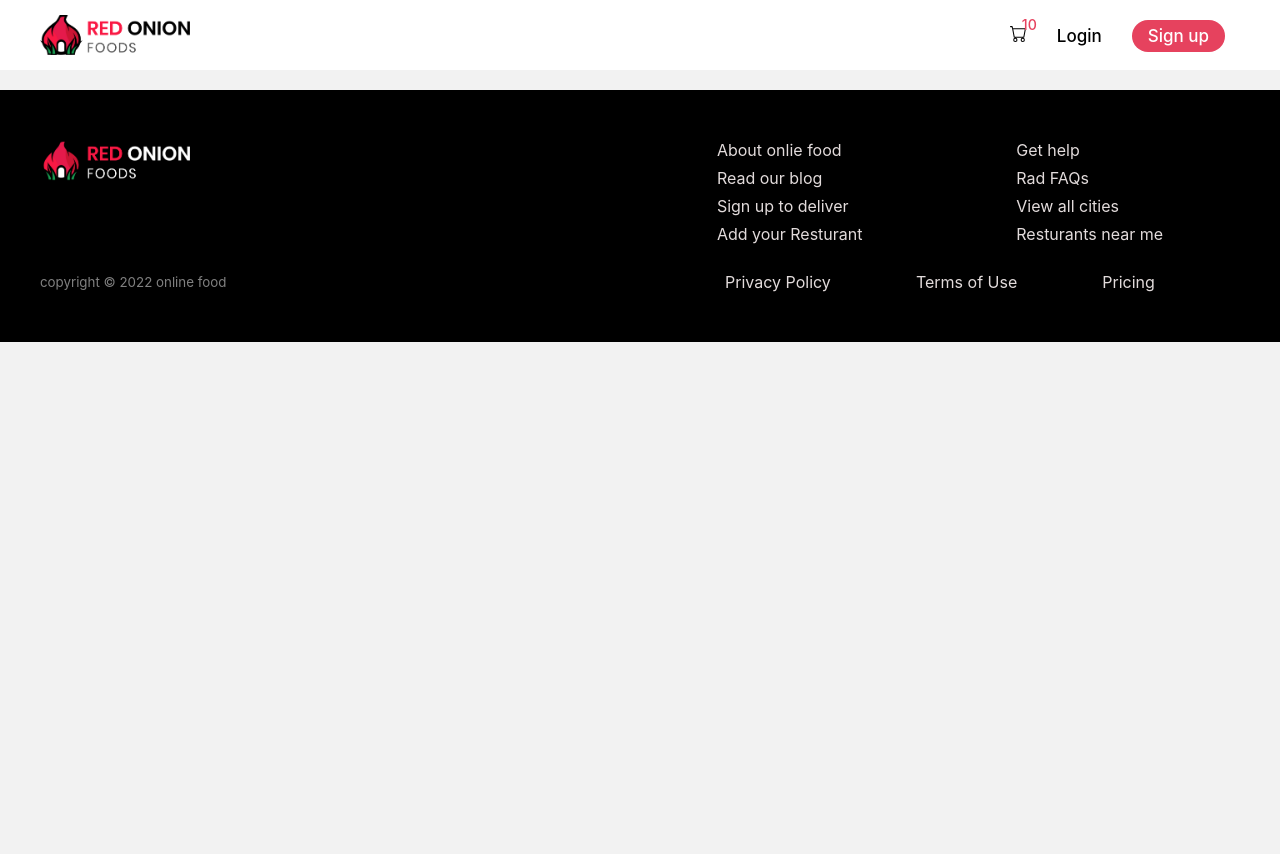
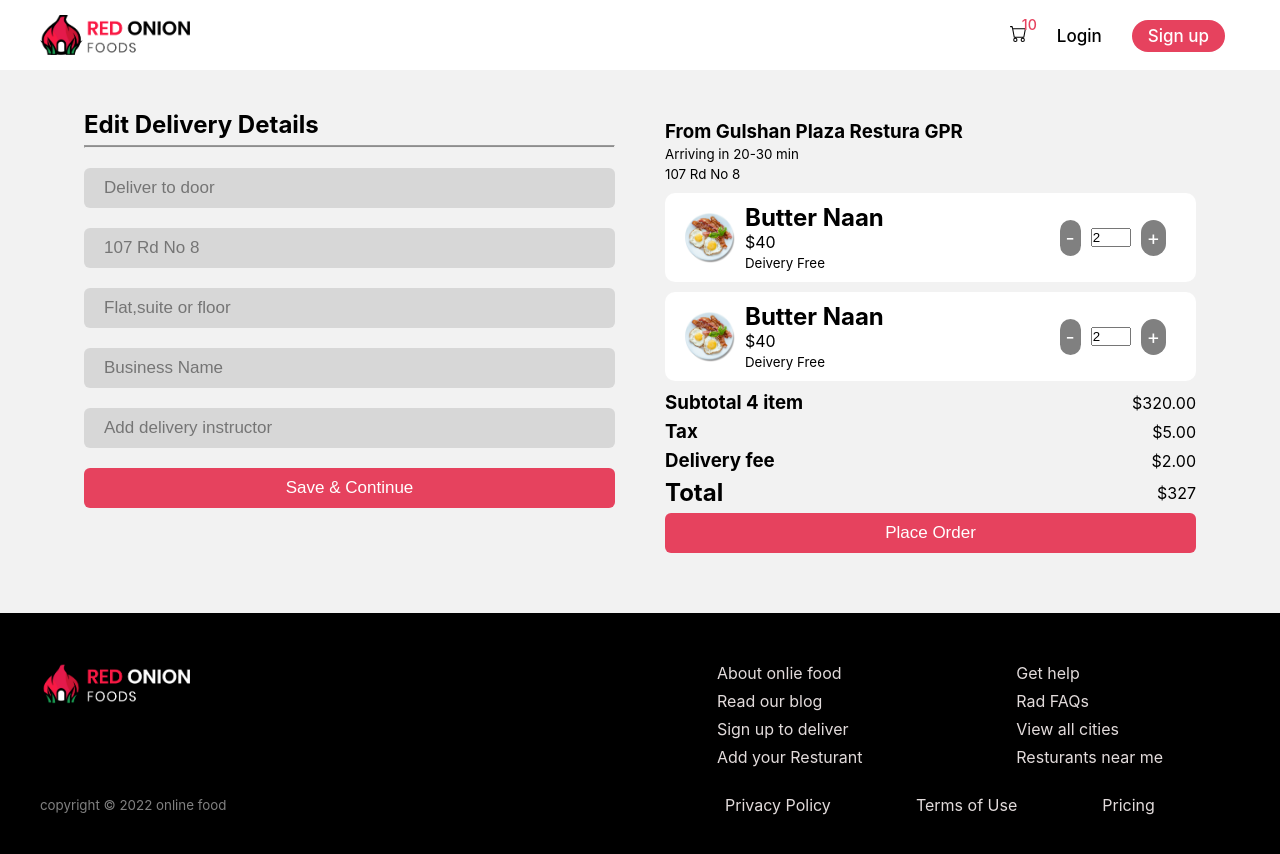
Before and after one commit to mohammadshariful/red-onion-app, a React (Create React App) app: page /checkout in a window 1280 px wide. Shown: the top 854 px of the page. Before the commit the page ends 800 px from the top, so only its background shows below. Built offline with nearby package versions, Linux system fonts and the light colour scheme.

Commit message:
added other components

```diff
--- a/src/App.js
+++ b/src/App.js
@@ -1,17 +1,28 @@
 import { Route, Routes } from "react-router-dom";
 import "./App.css";
+import Checkout from "./Pages/Checkout/Checkout/Checkout";
+import Breakfast from "./Pages/Home/Foods/Breakfast/Breakfast";
+import Dinner from "./Pages/Home/Foods/Dinner/Dinner";
+import Foods from "./Pages/Home/Foods/Foods/Foods";
+import Lunch from "./Pages/Home/Foods/Luch/Lunch";
 import Home from "./Pages/Home/Home/Home";
 import Login from "./Pages/Login/Login";
 import Register from "./Pages/Register/Register";
 import Footer from "./Pages/Shared/Footer/Footer";
 import Header from "./Pages/Shared/Header/Header";
-
 function App() {
   return (
     <>
       <Header />
       <Routes>
         <Route path="/" element={<Home />} />
+
+        <Route path="/" element={<Foods />}>
+          <Route path="breakfast" element={<Breakfast />} />
+          <Route path="lunch" element={<Lunch />} />
+          <Route path="dinner" element={<Dinner />} />
+        </Route>
+        <Route path="/checkout" element={<Checkout />} />
         <Route path="/login" element={<Login />} />
         <Route path="/register" element={<Register />} />
       </Routes>
--- /dev/null
+++ b/src/Pages/Checkout/Cart/Cart.css
@@ -0,0 +1,48 @@
+.cart-container {
+  display: flex;
+  justify-content: space-between;
+  align-items: center;
+  background-color: #fff;
+  color: #000;
+  margin: 10px 0;
+  padding: 10px 20px;
+  border-radius: 10px;
+}
+.cart-img {
+  width: 50px;
+  height: 50px;
+  display: block;
+  margin-right: 10px;
+}
+.delivery-info {
+  display: flex;
+  justify-content: center;
+  align-items: center;
+}
+.increase-decrease {
+  display: flex;
+  align-items: center;
+}
+.increase-decrease .calculate {
+  margin: 0 10px;
+  padding: 6px;
+  font-size: 20px;
+  border-radius: 20px;
+  background-color: gray;
+  color: #fff;
+}
+.increase-decrease input {
+  width: 40px;
+}
+
+@media only screen and (max-width: 576px) {
+  .product-info h2 {
+    font-size: 17px;
+  }
+  .increase-decrease {
+    flex-direction: column;
+  }
+  .delivery-info {
+    font-size: 17px;
+  }
+}
--- /dev/null
+++ b/src/Pages/Checkout/Cart/Cart.js
@@ -0,0 +1,24 @@
+import React from "react";
+import logo from "../../../Assests/images/breakfast/breakfast1.png";
+import "./Cart.css";
+const Cart = () => {
+  return (
+    <li className="cart-container">
+      <div className="delivery-info">
+        <img className="cart-img" src={logo} alt="" />
+        <div className="product-info">
+          <h2>Butter Naan</h2>
+          <p className="price">$40</p>
+          <small>Deivery Free</small>
+        </div>
+      </div>
+      <div className="increase-decrease">
+        <span className="calculate">-</span>
+        <input type="number" value="2" />
+        <span className="calculate">+</span>
+      </div>
+    </li>
+  );
+};
+
+export default Cart;
--- /dev/null
+++ b/src/Pages/Checkout/Checkout/Checkout.css
@@ -0,0 +1,15 @@
+.checkout-container {
+  width: 90%;
+  margin: 0 auto;
+  padding: 40px 20px;
+  display: grid;
+  grid-template-columns: repeat(2, 1fr);
+  grid-gap: 50px;
+  min-height: 500px;
+}
+
+@media only screen and (max-width: 576px) {
+  .checkout-container {
+    grid-template-columns: repeat(1, 1fr);
+  }
+}
--- /dev/null
+++ b/src/Pages/Checkout/Checkout/Checkout.js
@@ -0,0 +1,14 @@
+import React from "react";
+import Order from "../Order/Order";
+import Shipping from "../Shipping/Shipping";
+import "./Checkout.css";
+const Checkout = () => {
+  return (
+    <div className="checkout-container">
+      <Shipping />
+      <Order />
+    </div>
+  );
+};
+
+export default Checkout;
--- /dev/null
+++ b/src/Pages/Checkout/Order/Order.css
@@ -0,0 +1,17 @@
+.order-container {
+  margin-top: 10px;
+}
+.order-summary {
+  margin-top: 10px;
+}
+.summary-info {
+  display: flex;
+  justify-content: space-between;
+  align-items: center;
+  margin-bottom: 6px;
+}
+@media only screen and (max-width: 576px) {
+  .summary-info {
+    font-size: 14px;
+  }
+}
--- /dev/null
+++ b/src/Pages/Checkout/Order/Order.js
@@ -0,0 +1,49 @@
+import React from "react";
+import Cart from "../Cart/Cart";
+import "./Order.css";
+const Order = () => {
+  const carts = [1, 2.3];
+  return (
+    <div className="order-container">
+      <h3>
+        From <span>Gulshan Plaza Restura GPR</span>
+      </h3>
+      <p>
+        <small>Arriving in 20-30 min</small>
+      </p>
+      <p>
+        <small>107 Rd No 8</small>
+      </p>
+      <div>
+        <ul>
+          {carts.map((cart, index) => (
+            <Cart key={index} cart={cart} />
+          ))}
+        </ul>
+      </div>
+      <div className="order-summary">
+        <div className="summary-info">
+          <h3>Subtotal 4 item</h3>
+          <span>$320.00</span>
+        </div>
+        <div className="summary-info">
+          <h3>Tax</h3>
+          <span>$5.00</span>
+        </div>
+        <div className="summary-info">
+          <h3>Delivery fee</h3>
+          <span>$2.00</span>
+        </div>
+        <div className="summary-info">
+          <h2>Total</h2>
+          <span>$327</span>
+        </div>
+      </div>
+      <button type="button" className="submit-btn">
+        Place Order
+      </button>
+    </div>
+  );
+};
+
+export default Order;
--- /dev/null
+++ b/src/Pages/Checkout/Shipping/Shipping.css
@@ -0,0 +1,14 @@
+.shipping-container {
+}
+.shipping-container h2 {
+  margin-bottom: 6px;
+}
+.horizonal-line {
+  height: 3px;
+  background-color: rgba(0, 0, 0, 0.418);
+}
+@media only screen and (max-width: 576px) {
+  .shipping-container h2 {
+    font-size: 18px;
+  }
+}
--- /dev/null
+++ b/src/Pages/Checkout/Shipping/Shipping.js
@@ -0,0 +1,30 @@
+import React from "react";
+import "./Shipping.css";
+const Shipping = () => {
+  return (
+    <div className="shipping-container">
+      <h2>Edit Delivery Details</h2>
+      <hr className="horizonal-line" />
+      <form>
+        <div className="from-group">
+          <input type="text" placeholder="Deliver to door" required />
+        </div>
+        <div className="from-group">
+          <input type="text" placeholder="107 Rd No 8" required />
+        </div>
+        <div className="from-group">
+          <input type="text" placeholder="Flat,suite or floor" required />
+        </div>
+        <div className="from-group">
+          <input type="text" placeholder="Business Name" required />
+        </div>
+        <div className="from-group">
+          <input type="text" placeholder="Add delivery instructor" required />
+        </div>
+        <input className="submit-btn" type="submit" value="Save & Continue" />
+      </form>
+    </div>
+  );
+};
+
+export default Shipping;
--- a/src/Pages/Home/Foods/Breakfast/Breakfast.js
+++ b/src/Pages/Home/Foods/Breakfast/Breakfast.js
@@ -2,6 +2,7 @@ import React from "react";
 import useFoods from "../../../../Hooks/useFoods";
 import SingleFood from "../SingleFood/SingleFood";
 import "./Breakfast.css";
+
 const Breakfast = () => {
   const { foods } = useFoods();
   const breaksfastFood = foods.filter((food) =>
--- a/src/Pages/Home/Foods/Foods/Foods.css
+++ b/src/Pages/Home/Foods/Foods/Foods.css
@@ -5,6 +5,8 @@
 .link-container {
   display: flex;
   justify-content: center;
+  margin-bottom: 20px;
+  color: #e6425e;
 }
 
 .checkout-btn {
--- a/src/Pages/Home/Foods/Foods/Foods.js
+++ b/src/Pages/Home/Foods/Foods/Foods.js
@@ -1,17 +1,24 @@
 import React from "react";
-import Breakfast from "../Breakfast/Breakfast";
-import Dinner from "../Dinner/Dinner";
-import Lunch from "../Luch/Lunch";
+import { Outlet, useNavigate } from "react-router-dom";
+import CustomLink from "../../../Shared/CustomLink/CustomLink";
 import "./Foods.css";
+
 const Foods = () => {
+  const navigate = useNavigate();
   return (
     <section className="foods-container">
-      <div className="link-container"></div>
+      <div className="link-container">
+        <CustomLink to="breakfast">Breakfast</CustomLink>
+        <CustomLink to="lunch">Lunch</CustomLink>
+        <CustomLink to="dinner">Dinner</CustomLink>
+      </div>
       <div>
-        <Breakfast />
-        <Lunch />
-        <Dinner />
-        <button type="button" className="checkout-btn">
+        <Outlet />
+        <button
+          onClick={() => navigate("/checkout")}
+          type="button"
+          className="checkout-btn"
+        >
           Checkout Your Foods
         </button>
       </div>
```
